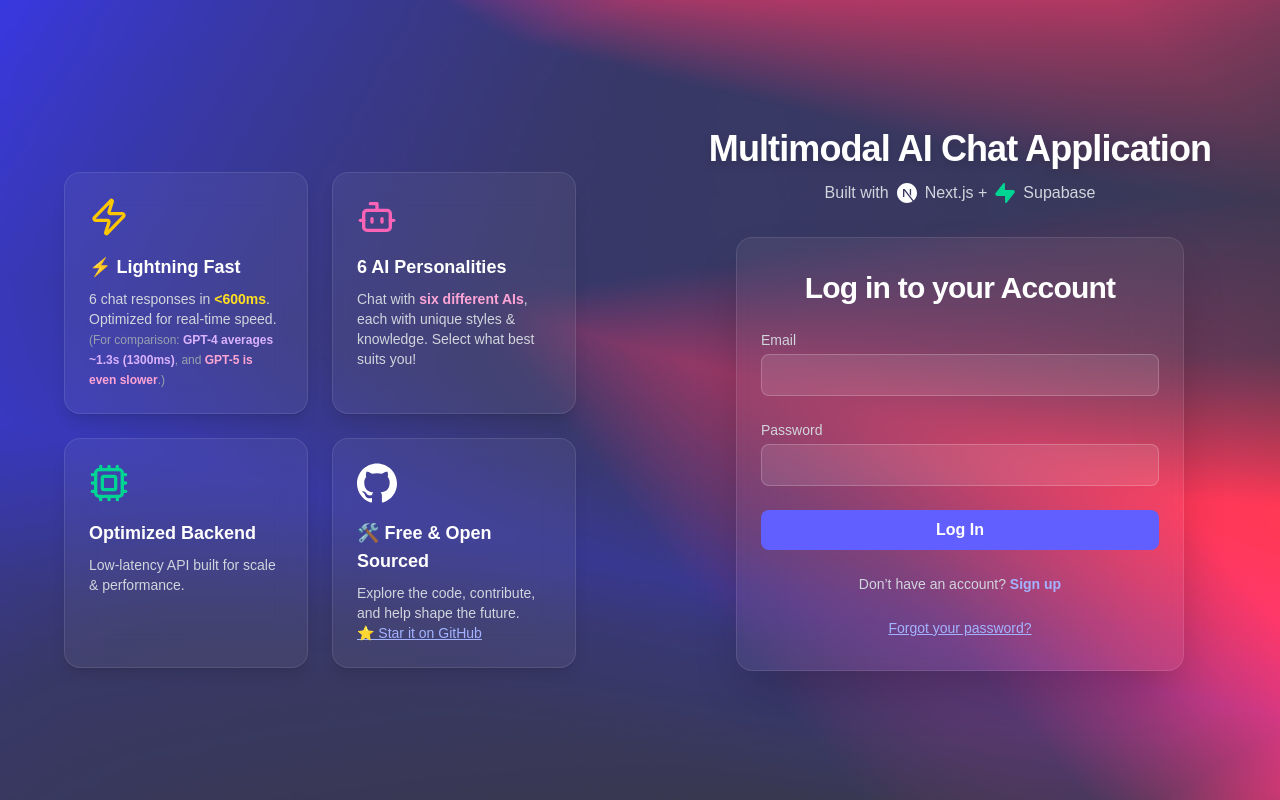
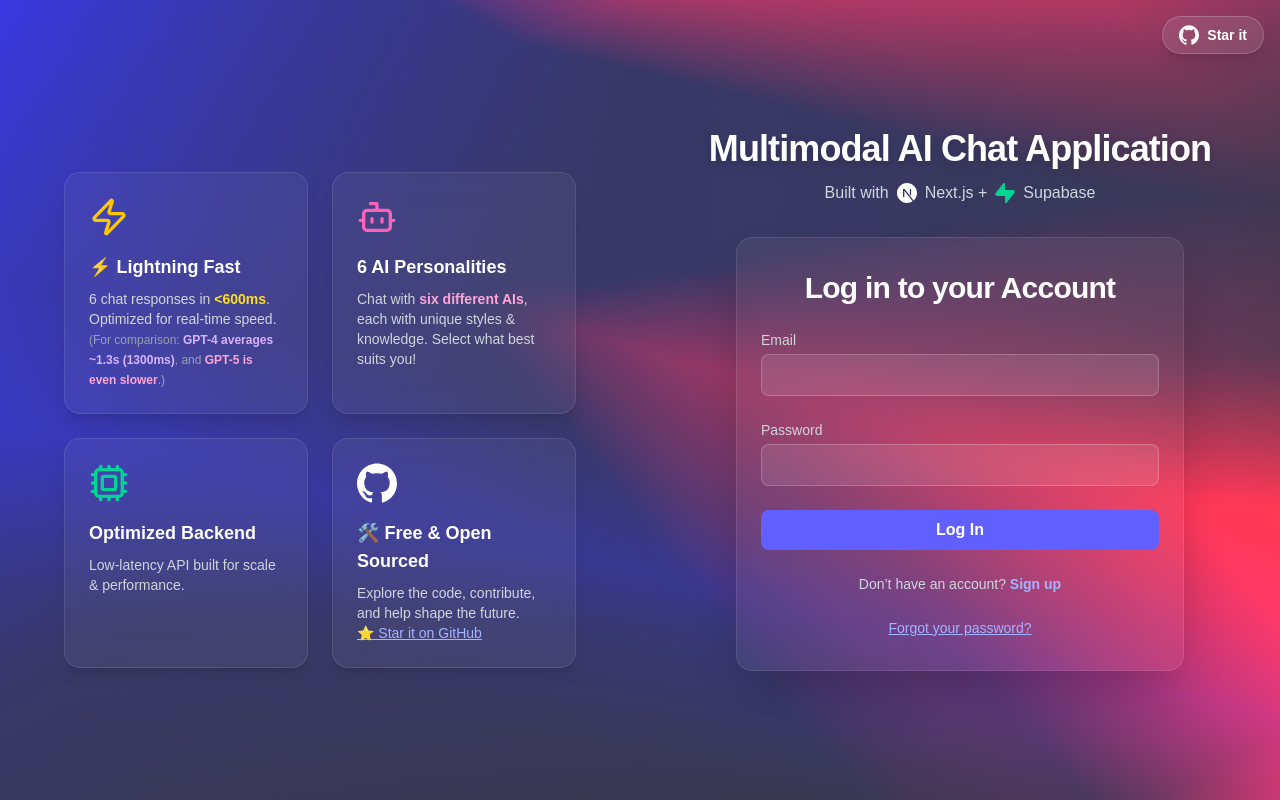
Before and after one commit to iiioooiso/Fiesta-Multi-Ai-Chat, a Next.js app: page /login in a window 1280 px wide. Built offline with nearby package versions, Linux system fonts and the light colour scheme.

Commit message:
modified:   src/app/login/page.tsx

```diff
--- a/src/app/login/page.tsx
+++ b/src/app/login/page.tsx
@@ -44,6 +44,17 @@ export default function LoginPage() {
     return (
         <main className="min-h-screen w-full flex flex-col md:flex-row bg-cover bg-center bg-no-repeat"
             style={{ backgroundImage: "url('/bg.png')" }}>
+            <a
+                href="https://github.com/iiioooiso/Fiesta-Multi-Ai-Chat"
+                target="_blank"
+                rel="noopener noreferrer"
+                className="absolute top-4 right-4 flex items-center gap-2 px-4 py-2 bg-white/10 border border-white/20
+             backdrop-blur-md rounded-full shadow-lg text-white text-sm font-semibold hover:bg-white/20
+             transition active:scale-95"
+            >
+                <SiGithub className="w-5 h-5 text-white" />
+                Star it
+            </a>
 
             {/* LOGIN FIRST ON MOBILE, SECOND ON DESKTOP */}
             <section className="order-1 md:order-2 flex-1 flex flex-col items-center justify-center px-6 py-12">
```
